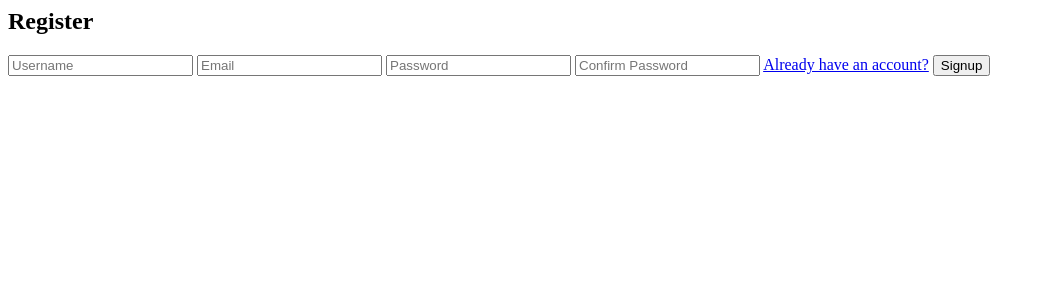
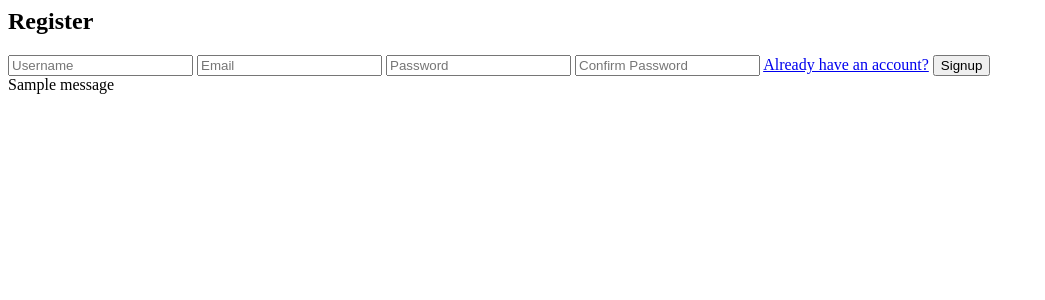
Before and after one commit to rahulrameshm0/Cryptop-Website, a Django app: template templates/signup_layout.html in a window 1280 px wide. Shown: the top 300 px of the page, without its empty margins (0-1045 px from the left). Run offline with Django 5.2, Linux system fonts and the light colour scheme; the template is opened without the code that fills it, so the values that code supplies are empty; tables that the repository leaves empty hold one stand-in row (values such as "Sample post"); one stand-in notice (Sample message) is shown.

Commit message:
added alert message for signup

```diff
--- a/templates/signup_layout.html
+++ b/templates/signup_layout.html
@@ -1,4 +1,5 @@
 {% load static %}
+
 <body class="body">
     <section class="login-section">
         <div class="login-container">
@@ -8,10 +9,20 @@
                     {% csrf_token %}
                     <input class="username" type="text" name="username" id="username" placeholder="Username" required>
                     <input class="email" type="email" name="email" id="email" placeholder="Email" required>
-                    <input class="password" type="password" name="password" id="password" placeholder="Password" required>
-                    <input class="confirm-password" type="password" name="confirm_password" id="password" placeholder="Confirm Password" required>
+                    <input class="password" type="password" name="password" id="password" placeholder="Password"
+                        required>
+                    <input class="confirm-password" type="password" name="confirm_password" id="password"
+                        placeholder="Confirm Password" required>
                     <a href="{% url 'login' %}" class="f-pass">Already have an account?</a>
                     <button type="submit">Signup</button>
+
+                    {% for message in messages %}
+                    {% if messages %}
+                    <div class="alert alert-danger" role="alert">
+                        {{message}}
+                    </div>
+                    {% endif %}
+                    {% endfor %}
                 </form>
             </div>
         </div>
```
